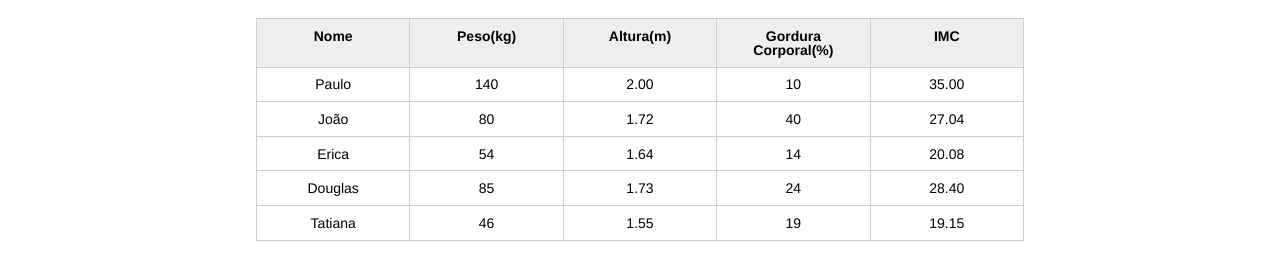
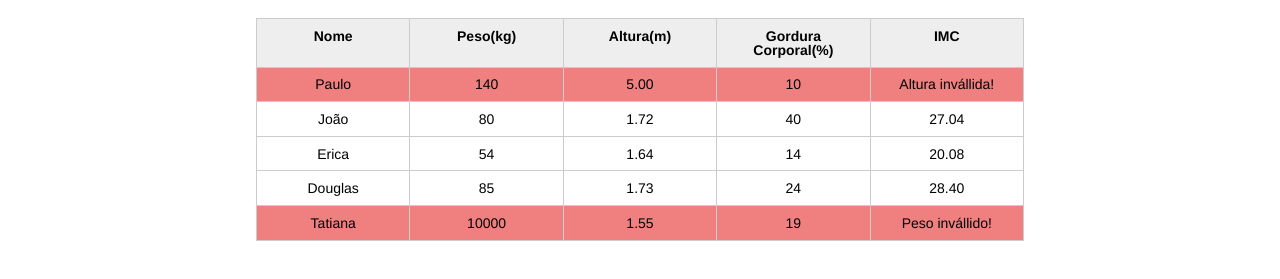
Before and after one commit to danielsilveira-dev/javascript, a plain HTML site: page introducao-javascript/index.html in a window 1280 px wide. Shown: the part 123-402 px from the top of the page. Drawn offline with Linux system fonts and the light colour scheme.

Commit message:
feat(javascript): Estilos com JavaScript

```diff
--- a/introducao-javascript/css/index.css
+++ b/introducao-javascript/css/index.css
@@ -132,3 +132,11 @@ button[disabled=disabled], button:disabled {
 .campo-invalido{
 	border: 1px solid red;
 }
+
+#mensagem-erro {
+	color: red;
+}
+
+.paciente-invalido {
+	background-color: lightcoral;
+}
--- a/introducao-javascript/index.html
+++ b/introducao-javascript/index.html
@@ -30,7 +30,7 @@
             <tr class="paciente" id="primeiro-paciente">
               <td class="info-nome">Paulo</td>
               <td class="info-peso">140</td>
-              <td class="info-altura">2.00</td>
+              <td class="info-altura">5.00</td>
               <td class="info-gordura">10</td>
               <td class="info-imc">0</td>
             </tr>
@@ -60,7 +60,7 @@
             </tr>
             <tr class="paciente">
               <td class="info-nome">Tatiana</td>
-              <td class="info-peso">46</td>
+              <td class="info-peso">10000</td>
               <td class="info-altura">1.55</td>
               <td class="info-gordura">19</td>
               <td class="info-imc">0</td>
--- a/introducao-javascript/js/principal.js
+++ b/introducao-javascript/js/principal.js
@@ -8,10 +8,8 @@ for(var i = 0; i < pacientes.length; i++){
     var paciente = pacientes[i];
     var tdPeso = paciente.querySelector(".info-peso");
     var peso = tdPeso.textContent;
-
     var tdAltura = paciente.querySelector(".info-altura");
     var altura = tdAltura.textContent;
-
     var tdImc = paciente.querySelector(".info-imc");
 
     var pesoEhValido = true;
@@ -21,12 +19,14 @@ for(var i = 0; i < pacientes.length; i++){
         console.log("Peso inválido!")
         pesoEhValido = false;
         tdImc.textContent = "Peso invállido!"
+        paciente.classList.add("paciente-invalido");
 
     }
     if(altura <= 0 || altura >= 3.00){
         console.log("Altura inválida!")
         alturaEhValida = false;
         tdImc.textContent = "Altura invállida!"
+        paciente.classList.add("paciente-invalido");
     }
     if(pesoEhValido && alturaEhValida){
         var imc = peso / (altura * altura);
```
Also changed, not shown: README.md.
